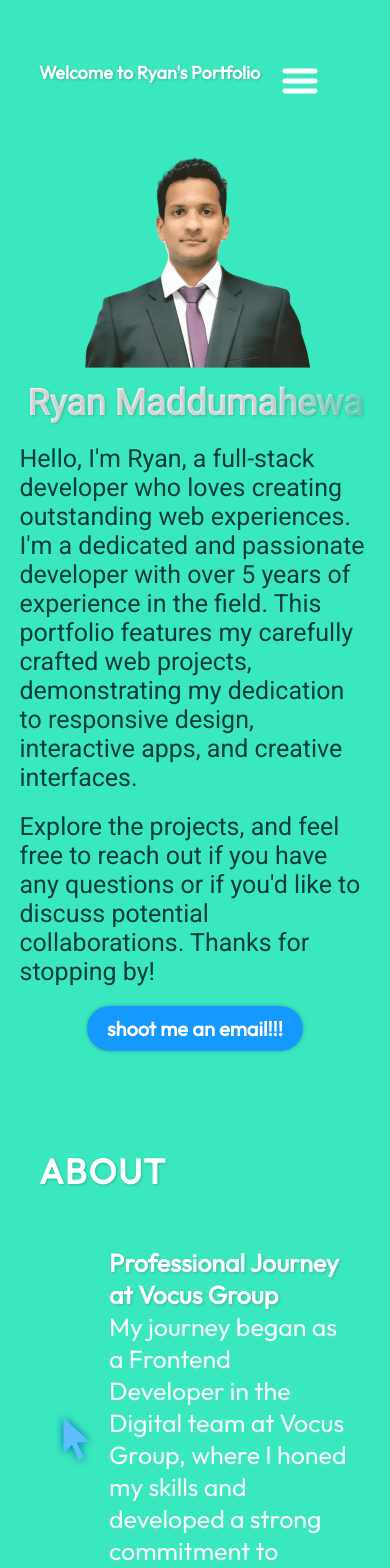
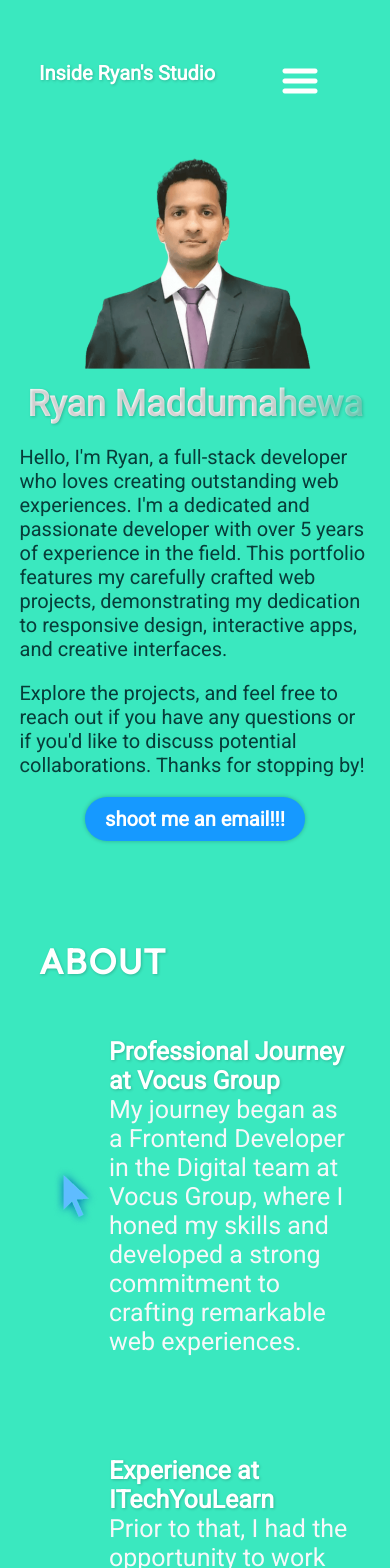
Before and after one commit to rbasehewa/ryan-portfolio, a React (Vite) app in the folder PortReact/: page / in a window 390 px wide. Shown: the top 1568 px of the page. Built offline with nearby package versions, Linux system fonts and the light colour scheme.

Commit message:
fixed recent chnages with content

```diff
--- a/PortReact/src/componets/About/About.module.css
+++ b/PortReact/src/componets/About/About.module.css
@@ -62,11 +62,13 @@
 .aboutItem h3 {
     font-size: 25px;
     font-weight: 600;
+    font-family: var(--font-roboto);
     text-shadow: 1px 1px 3px rgba(0, 0, 0, 0.2);
 }
 
 .aboutItem p {
     font-size: 25px;
+    font-family: var(--font-roboto);
     color: var(--color-font-des);
 }
 
--- a/PortReact/src/componets/Experience/Experience.module.css
+++ b/PortReact/src/componets/Experience/Experience.module.css
@@ -88,6 +88,7 @@
 .historyItemDetails h3 {
     font-size: 30px;
     font-weight: 500;
+    text-shadow: 1px 1px 3px rgba(0, 0, 0, 0.2);
 }
 
 .historyItemDetails p {
--- a/PortReact/src/componets/Hero/Hero.module.css
+++ b/PortReact/src/componets/Hero/Hero.module.css
@@ -48,6 +48,7 @@
 .contactBtn {
 
     text-decoration: none;
+    font-family: var(--font-roboto);
     background-color: var(--color-primary);
     color: var(--color-text);
     border-radius: 100px;
@@ -130,13 +131,14 @@
     }
 
     .description {
-        font-size: 25px;
+        font-size: 20px;
         margin-bottom: 20px;
         color: #073D39;
     }
 
     .contactBtn {
         font-size: 20px;
+        font-family: var(--font-roboto);
         padding: 10px 20px;
     }
 
--- a/PortReact/src/componets/Navbar/Navbar.jsx
+++ b/PortReact/src/componets/Navbar/Navbar.jsx
@@ -6,7 +6,7 @@ export const Navbar = () => {
     const [menuOpen, setMenuOpen] = useState(false);
   return (
     <nav className={styles.navbar}>
-        <a className={styles.title} href="/">Welcome to Ryan's Portfolio</a>
+        <a className={styles.title} href="/">Inside Ryan's Studio</a>
         <div className={styles.menu}>
         <img
         className={styles.menuBtn}
--- a/PortReact/src/componets/Navbar/Navbar.module.css
+++ b/PortReact/src/componets/Navbar/Navbar.module.css
@@ -15,6 +15,7 @@
     font-weight: 600;
     text-decoration: none;
     color: var(--color-text);
+    font-family: var(--font-roboto);
     text-shadow: 1px 1px 3px rgba(0, 0, 0, 0.2);
 }
 
@@ -29,7 +30,8 @@
 }
 
 .menuItems a {
-    font-size: 25px;
+    font-size: 20px;
+    font-family: var(--font-roboto);
     color: var(--color-text);
     text-decoration: none;
 }
@@ -41,7 +43,8 @@
     }
 
     .title {
-        font-size: 18px;
+        flex: 1;
+        font-size: 20px;
         font-weight: 600;
         text-decoration: none;
         color: var(--color-text);
@@ -61,6 +64,7 @@
     .menuBtn{
         display: block;
         cursor: pointer;
+        z-index: 5;
     }
 
     .menuItems{
--- a/PortReact/src/componets/Projects/ProjectCard.module.css
+++ b/PortReact/src/componets/Projects/ProjectCard.module.css
@@ -16,6 +16,7 @@
 
 .title {
     font-size: 25px;
+    font-family: var(--font-roboto);
     font-weight: 700;
     text-shadow: 1px 1px 3px rgba(0, 0, 0, 0.2);
 }
@@ -24,6 +25,7 @@
     margin-top: 6px;
     font-size: 18px;
     font-weight: 400;
+    font-family: var(--font-roboto);
     color: var(--color-font-des);
 }
 
@@ -41,6 +43,7 @@
     font-size: 25px;
     font-weight: 400;
     border-radius: 100px;
+    font-family: var(--font-roboto);
     background: var(--color-dark);
     padding: 2px 22px;
 }
@@ -54,6 +57,7 @@
 
 .link {
     text-decoration: none;
+    font-family: var(--font-roboto);
     color: var(--color-text);
     font-size: 25px;
     font-weight: 600;
```
